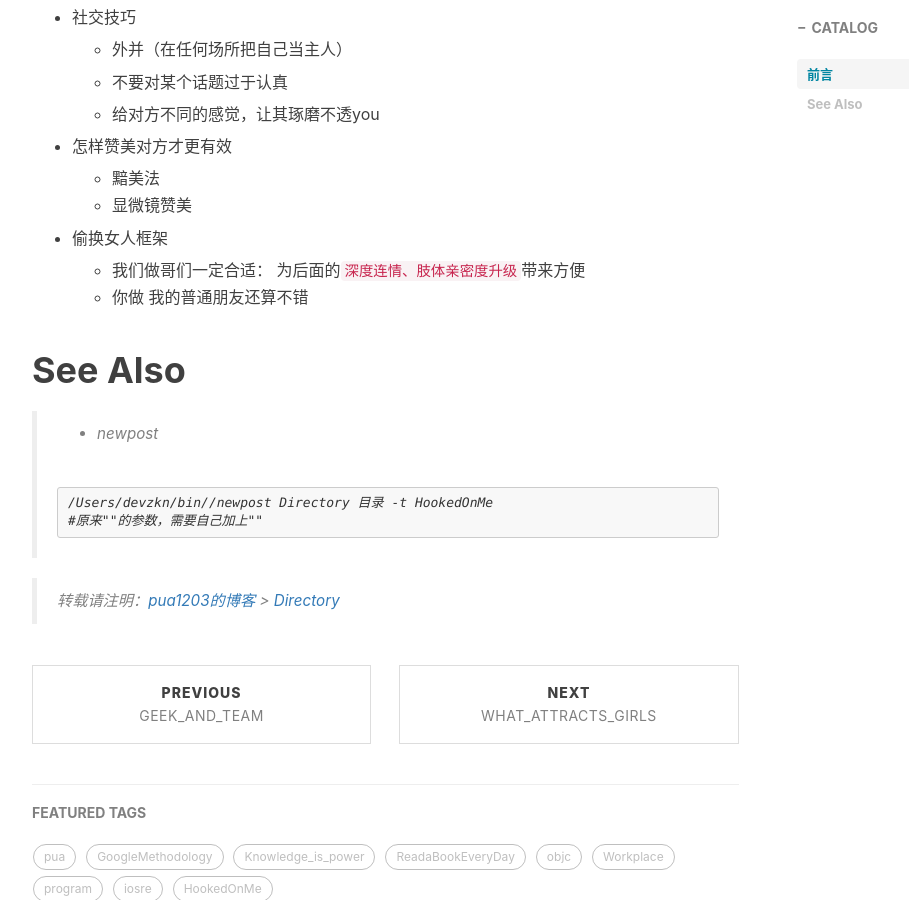
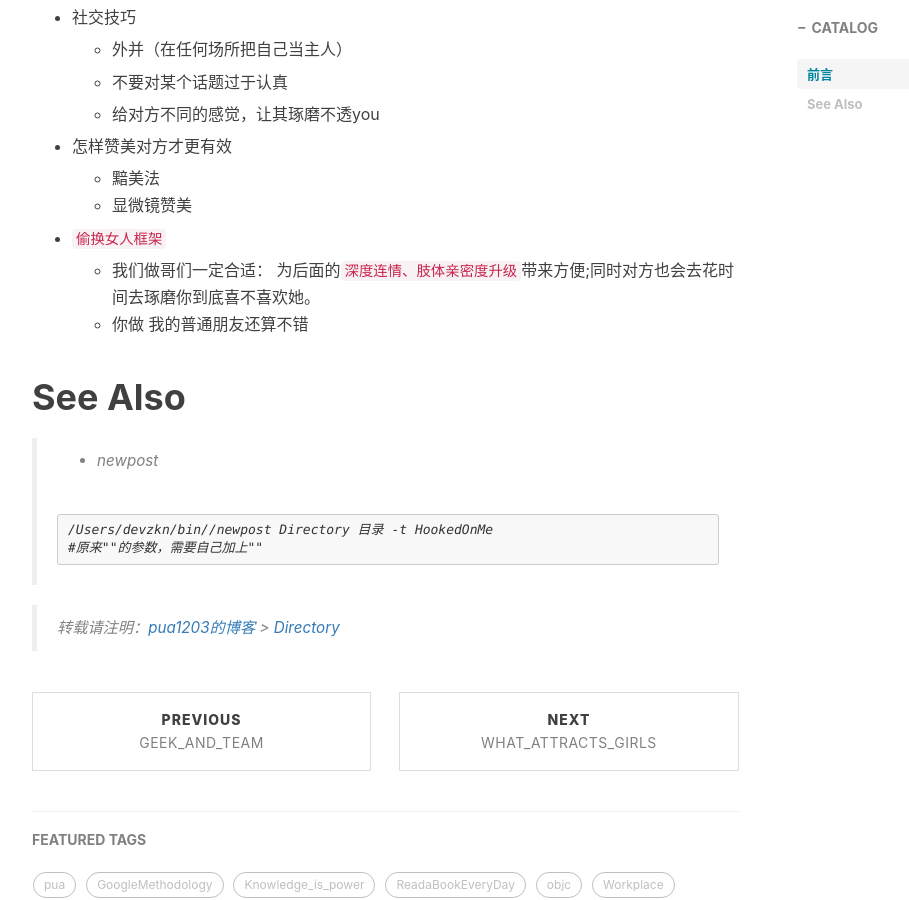
Before and after one commit to pua1203/pua1203.github.io, a Jekyll site: the page built from _posts/HookedOnMe/2018-10-16-Directory.md, in a window 1280 px wide and 900 px high, scrolled down 1276 px. Shown: the whole window, without its empty margins (233-1142 px from the left). Built offline with Jekyll 4.4.1, drawn with Linux system fonts in a browser that asks for light colours; nearby versions of some CDN libraries; comment, search, counter and statistics services are not loaded.

```diff
--- a/_posts/HookedOnMe/2018-10-16-Directory.md
+++ b/_posts/HookedOnMe/2018-10-16-Directory.md
@@ -63,8 +63,8 @@ subtitle: 目录
   * 黯美法
   * 显微镜赞美
 
-* 偷换女人框架
-  - 我们做哥们一定合适： 为后面的`深度连情、肢体亲密度升级`带来方便
+* `偷换女人框架`
+  - 我们做哥们一定合适： 为后面的`深度连情、肢体亲密度升级`带来方便;同时对方也会去花时间去琢磨你到底喜不喜欢她。
   - 你做 我的普通朋友还算不错
 
 
```
